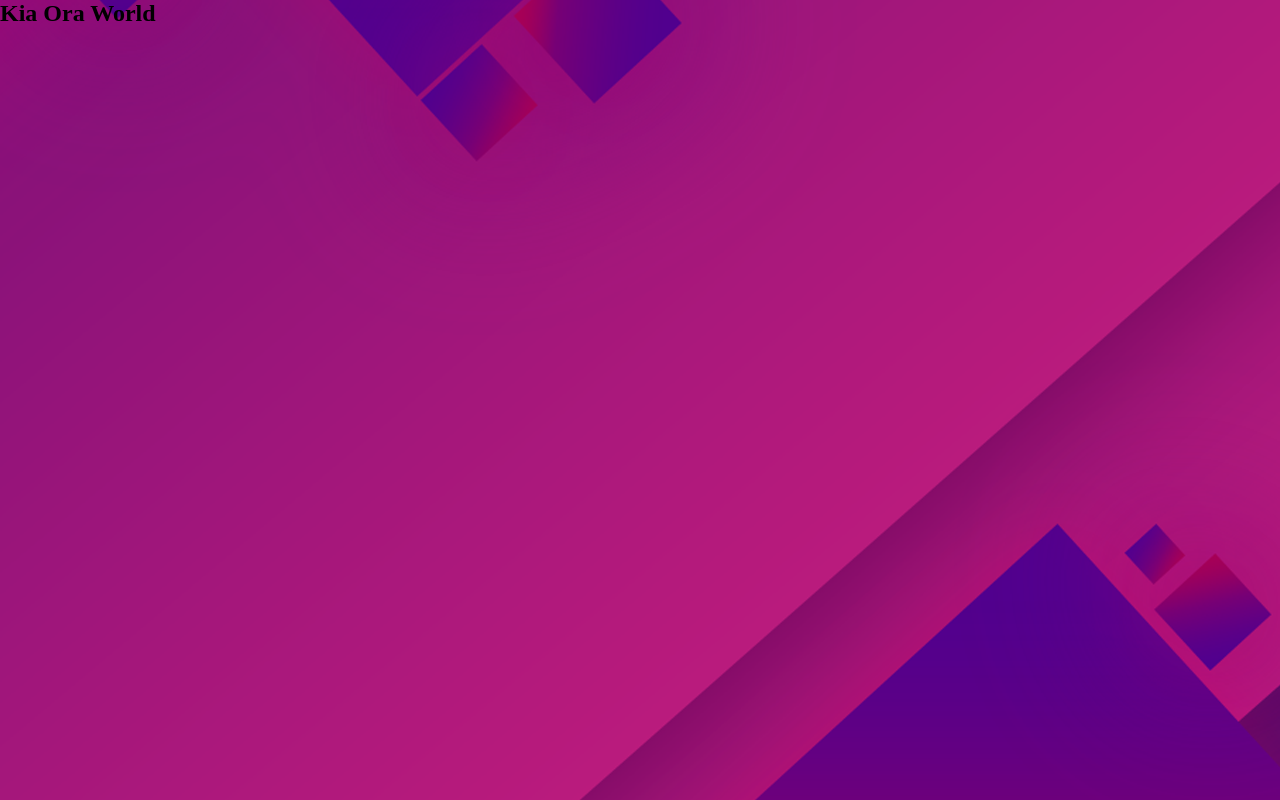
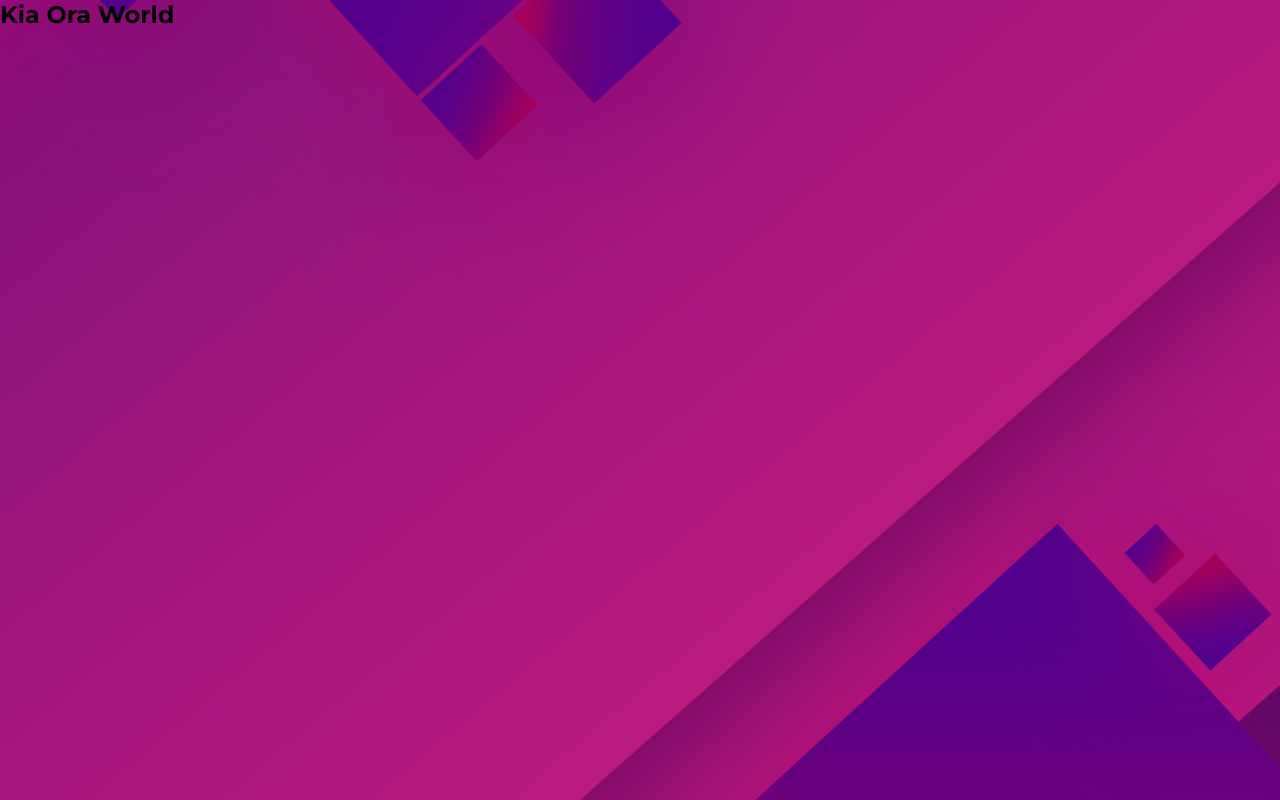
Before and after one commit to john-w-aupouri/my-new-portfolio, a React (Create React App) app: page / in a window 1280 px wide. Built offline with nearby package versions, Linux system fonts and the light colour scheme.

Commit message:
added google font montserrat bold

```diff
--- a/public/index.html
+++ b/public/index.html
@@ -12,6 +12,13 @@
     <link rel="apple-touch-icon" href="%PUBLIC_URL%/shadowMe.png" />
     <link rel="manifest" href="%PUBLIC_URL%/manifest.json" />
 
+    <!-- Google Fonts -->
+    <link rel="preconnect" href="https://fonts.gstatic.com" />
+    <link
+      href="https://fonts.googleapis.com/css2?family=Montserrat:wght@700&display=swap"
+      rel="stylesheet"
+    />
+
     <title>John Aupouri's Portfolio</title>
   </head>
   <body>
--- a/src/App.css
+++ b/src/App.css
@@ -2,4 +2,5 @@
   background: url('./images/bg.png') center no-repeat;
   height: 100vh;
   width: 100%;
+  font-family: 'Montserrat', sans-serif;
 }
```
